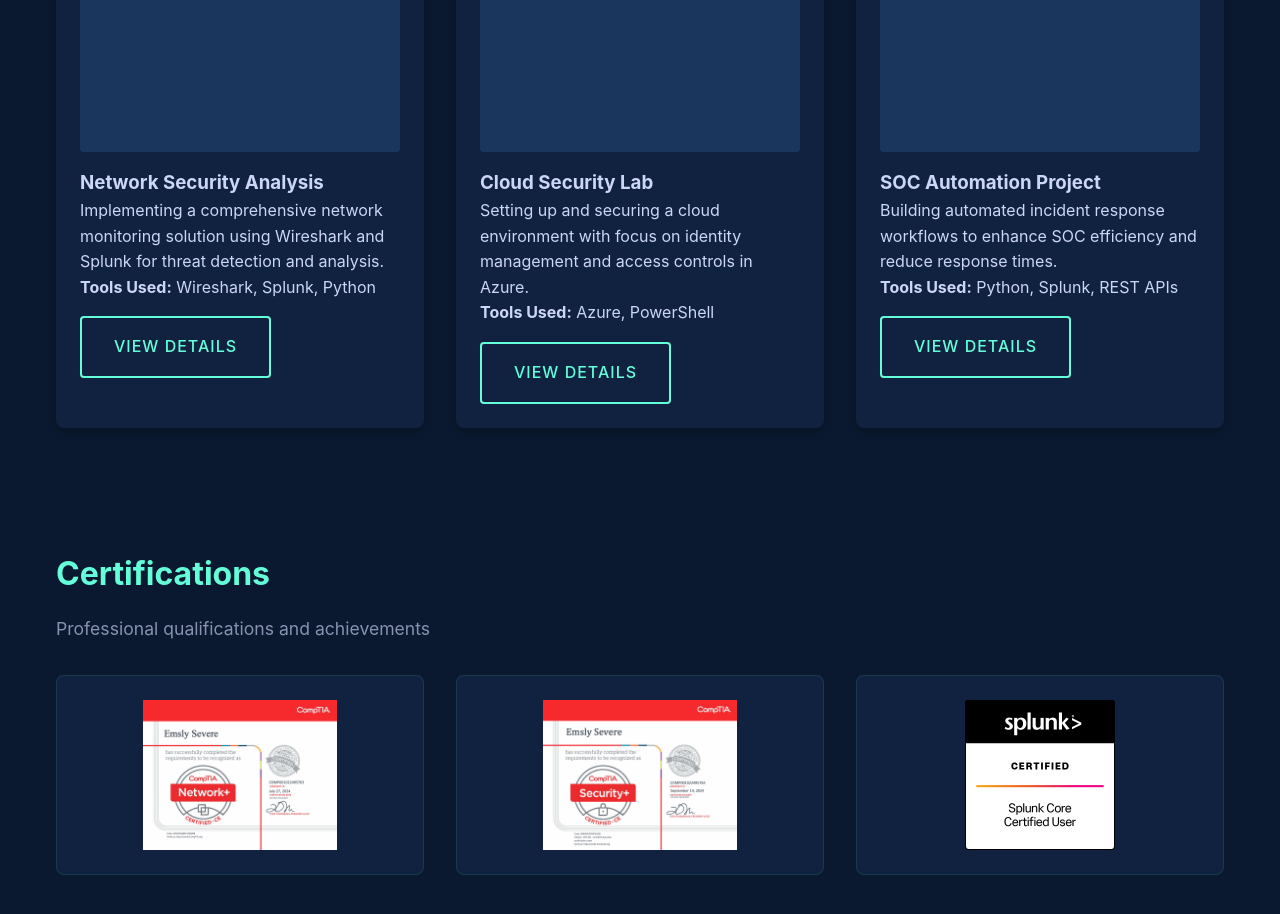
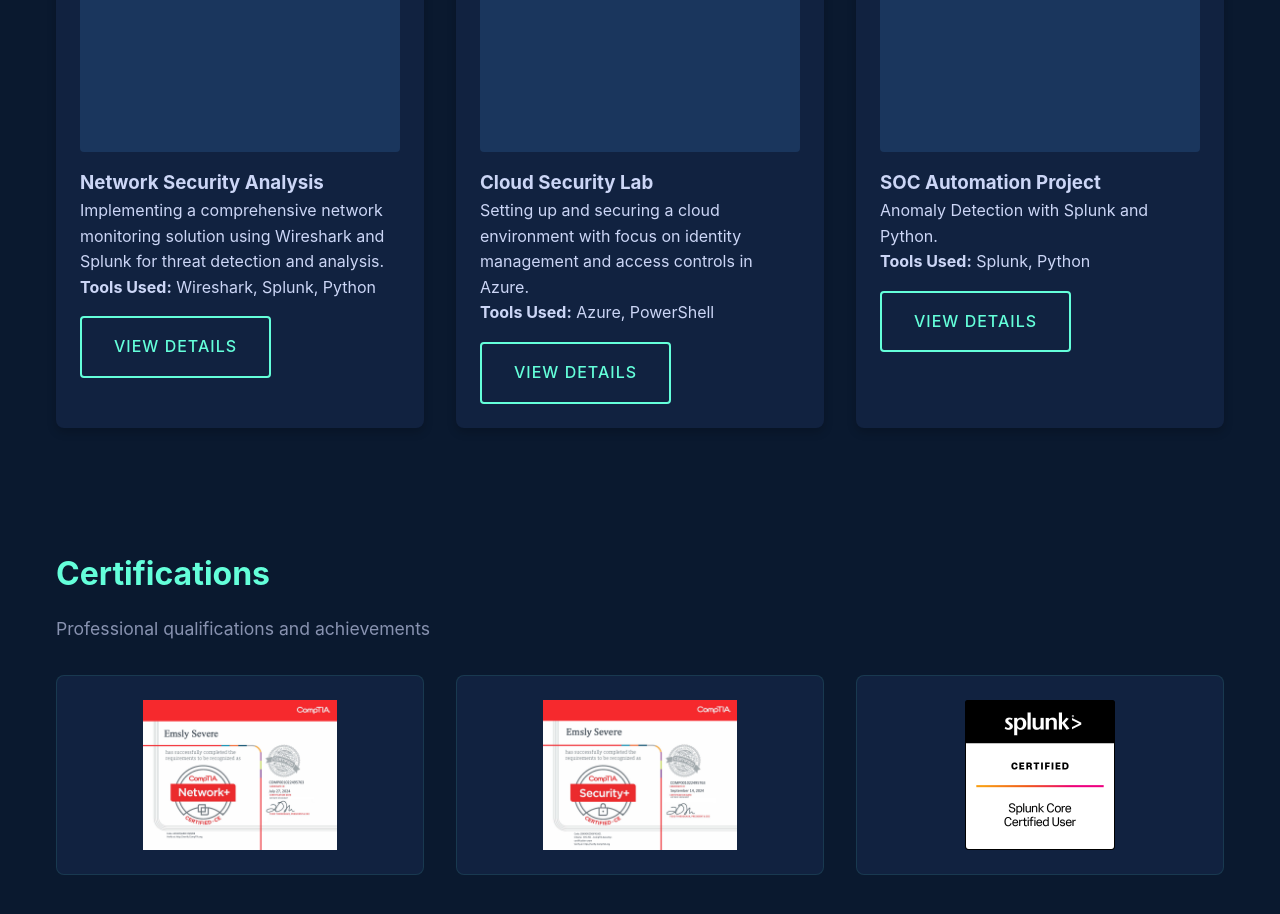
Before and after one commit to Emslyyy/SlyCyber, a plain HTML site: page docs/index.html in a window 1280 px wide. Shown: the part 872-1786 px from the top of the page. Drawn offline with Linux system fonts and the light colour scheme.

Commit message:
index.html

```diff
--- a/docs/index.html
+++ b/docs/index.html
@@ -515,8 +515,8 @@
                 <div class="project-card">
                     <div class="project-image"></div>
                     <h3>SOC Automation Project</h3>
-                    <p>Building automated incident response workflows to enhance SOC efficiency and reduce response times.</p>
-                    <p><strong>Tools Used:</strong> Python, Splunk, REST APIs</p>
+                    <p>Anomaly Detection with Splunk and Python.</p>
+                    <p><strong>Tools Used:</strong> Splunk, Python</p>
                     <a href="project/soc_automation_project.html" class="cta-button">View Details</a>
                 </div>
             </div>
```
